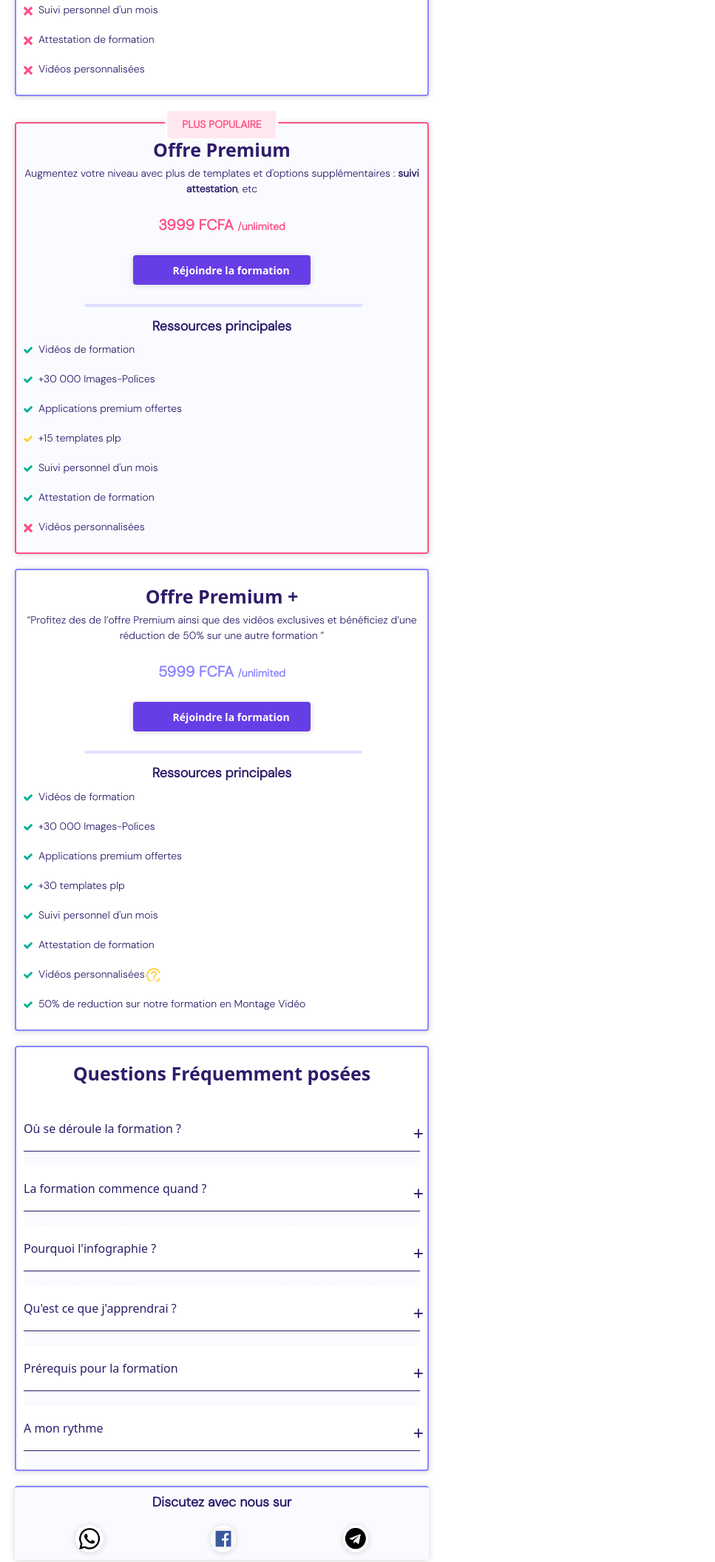
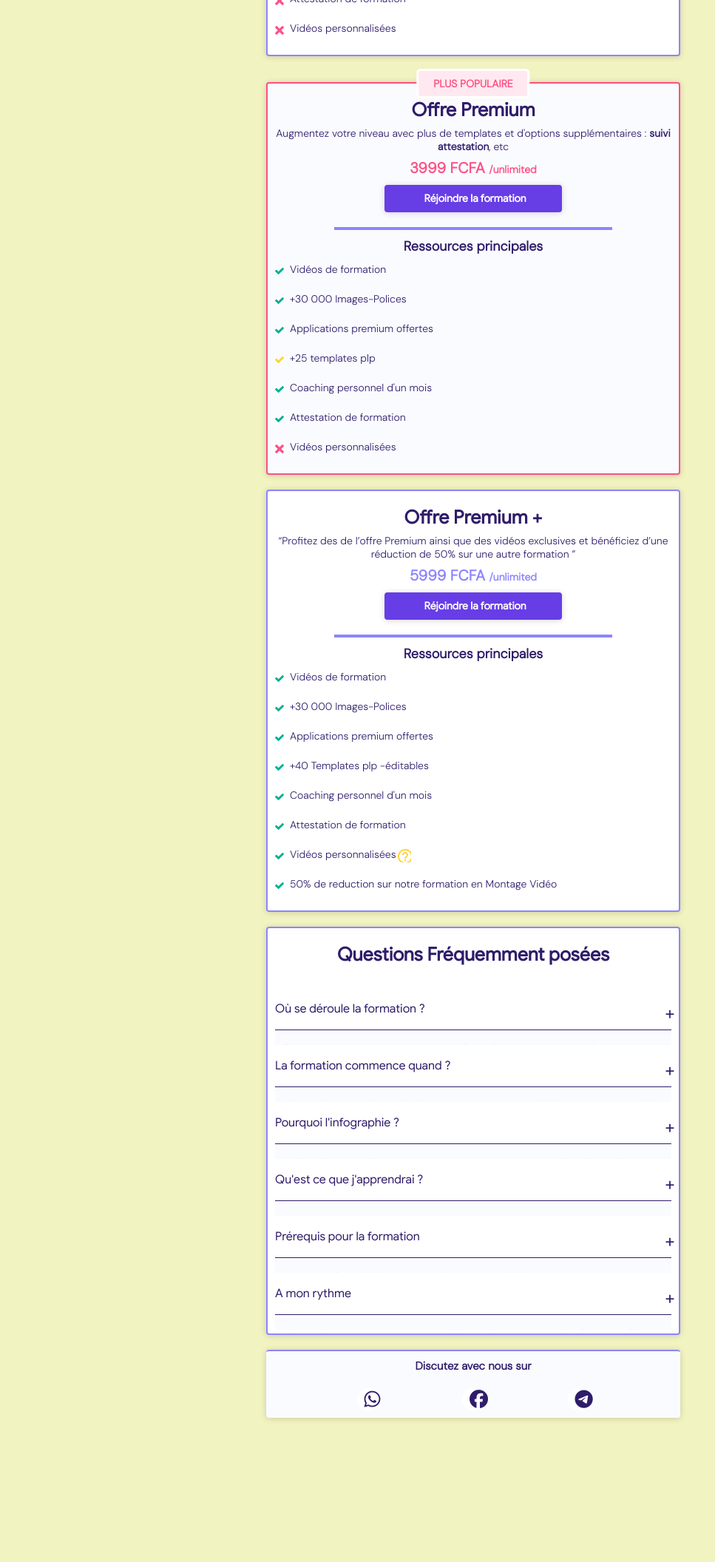
Before and after one commit to Abdine24/Complete, a plain HTML site: page index.html in a window 1280 px wide. Shown: the part 525-2637 px from the top of the page at 74% size, without its empty margins (0-967 px from the left). After the commit the page ends 2462 px from the top, so only its background shows below. Drawn offline with nearby package versions, Linux system fonts and the light colour scheme.

Commit message:
change icon

```diff
--- a/css/styles.css
+++ b/css/styles.css
@@ -18,19 +18,27 @@
 }
 body{
     font-family: "GoogleSans"; /*'Segoe UI', sans-serif; */
+    /* transform: translateX(25%); */
+    background-color: #f1f3c1;
+    display: flex;
+    justify-content: center;
 }
 /* Conteneur principal */
 .main-box{
+    /* position: relative; */
     max-width: 600px;
     padding: 20px;
     text-align: center;
 }
 
 .deadline{
-    width: 100%;
+    /* white-space: nowrap; */
+    max-width: 600px;
     position:fixed;
     background-color: #301c6a78;
     top:0px;
+    left: 0;
+    right: 0;
     z-index: 10;
     display: flex;
     align-items: center;
@@ -44,16 +52,19 @@ body{
     border: 2px solid #8c85ff;
     background-color: rgb(240, 251, 255);
     color:#fc5185;
+    border-radius: 5px;
     font-size: 15px;
     font-weight: 600;
     padding: 10px;
     margin-right: 5px ;
 }
 
+
 #text{
     /* background-color: white; */
     padding-left: 0px;
     border: none;
+    margin-left: 0px;
     font-size: 14px;
     color:#ffffff;
     margin-right: 8px;
@@ -102,7 +113,7 @@ footer h4{
     margin: 10px auto 0 auto;
 }
 
-.offer h4, footer h4{
+.offer h4{
     margin-bottom: 10px;
     font-weight: 600;
     font-family: "DmSans";
@@ -134,19 +145,25 @@ footer h4{
     height: 20px;
 }
 
-.hr{
-    max-width: 70%;
-    color:#d5dfff;
+.hr {
+    display: flex;
+    justify-content: center;
+    align-items: center;
+    width: 70%;
+    color: #d5dfff;
     border: 2px solid #8c85ff;
-    transform: translateX(22%);
-
-}
+    margin: 10px auto 10px auto;
+  }
 
 .price{
     font-size: 20px;
     margin-top: 7px;
     color:#8c85ff;
     font-weight: 800;
+}
+
+.spn{
+    color:green;
 }
 
 .snd-price {
@@ -157,7 +174,7 @@ span, p{
     font-size: 14px;
 }
 
-a{
+a:not(footer a){
     padding: 10px 10%;
     max-width: 240px;
     max-height: 40px;
@@ -308,40 +325,41 @@ footer{
     border-top:2px solid #8c85ff;
     /* border: 2px solid #8c85ff; */
 }
-
+footer h4{
+    margin-bottom: 10px;
+    font-family: "DmSans";
+    font-size: 15px;
+}
 .social-network{
-    padding: 0px 10px;
+    padding:10px;
 }
 
 footer .social-network{
     display: flex;
+    align-items: center;
+    justify-content: space-evenly;
 }
 
 footer .social-network a{
     display: flex;
+    width: 30px;
+    height: 30px;
+    border-radius: 100%;
     align-items: center;
+    justify-items: center;
     text-decoration: none;
-    border-radius: 3px;
     background-color: white;
 }
 
 footer .social-network a:hover{
-    /* border: 2px solid #3a6c55; */
     scale: 1.1;
 }
 
 footer .social-network a p{
-   font-size: 14px;
-   margin:10px 0 10px 0;
+   font-size: 25px;
+   margin:10px;
 }
 
-footer .social-network a img{
-    width: 30px;
-    /* height: 25px; */
-    margin:  0;
-    object-fit: cover/center no-repeat;
-    /* scale: 1.1; */
- }
 /* -------------Commentaires----------- */
 .comment-box{
     margin-top: 14px;
@@ -377,3 +395,16 @@ footer .social-network a img{
     border-radius: 3px;
     margin-bottom: 10px;
 }
+
+@media screen and(min-width:600px) {
+    .deadline{
+        /* white-space: nowrap; */
+        max-width: 600px;
+        position:fixed;
+        background-color: #301c6a78;
+        top:0px;
+        left: 50%;
+        /* right: 0; */
+        z-index: 10;
+    }
+}
--- a/index.html
+++ b/index.html
@@ -5,14 +5,11 @@
     <meta name="viewport" content="width=device-width, initial-scale=1.0">
     <meta property="og:title" content="Formation complète"/>
     <link rel="stylesheet" href="./css/styles.css">
-    <link href="https://cdn.jsdelivr.net/npm/bootstrap@5.3.2/dist/css/bootstrap.min.css" rel="stylesheet" integrity="sha384-T3c6CoIi6uLrA9TneNEoa7RxnatzjcDSCmG1MXxSR1GAsXEV/Dwwykc2MPK8M2HN" crossorigin="anonymous">
-    <script src="https://cdn.jsdelivr.net/npm/bootstrap@5.3.2/dist/js/bootstrap.bundle.min.js" integrity="sha384-C6RzsynM9kWDrMNeT87bh95OGNyZPhcTNXj1NW7RuBCsyN/o0jlpcV8Qyq46cDfL" crossorigin="anonymous"></script>
-    <script src="jquery-3.7.1.min.js"></script>
+    <link rel="stylesheet" href="https://cdnjs.cloudflare.com/ajax/libs/font-awesome/6.5.1/css/all.min.css" integrity="sha512-DTOQO9RWCH3ppGqcWaEA1BIZOC6xxalwEsw9c2QQeAIftl+Vegovlnee1c9QX4TctnWMn13TZye+giMm8e2LwA==" crossorigin="anonymous" referrerpolicy="no-referrer" />
 </head>
 <body>
 
     <div class="main-box">
-
         <div class="deadline">
             <h4 id="text">Temps restants</h4>
             <h4 id="jours"></h4>
@@ -26,7 +23,7 @@
             <div class="offer_header">
                 <h2 class="offer_name">Offre Start</h2>
                 <p>Une solution idéale pour ceux qui ont déjà <span>des bases</span>  pour découvrir de nouvelles astuces pour se perfectionner</p>
-                <p class="price">2499 FCFA <span>/unlimited</span></p>
+                <p class="price" id="first-price">2499 FCFA <span>/unlimited</span></p>
                 <a href="" class="join_course">Réjoindre la formation</a>
                 <hr class="hr">
             </div> <!--offer-header-->
@@ -49,12 +46,12 @@
 
             <div class="line">
                 <img src="./images/ic-check.svg" alt="Icon" aria-label="check" style="filter: brightness(0) saturate(100%) invert(92%) sepia(53%) saturate(3535%) hue-rotate(324deg) brightness(100%) contrast(101%)">
-                <p>5 templates plp</p>
+                <p>+10 templates plp</p>
             </div>
 
             <div class="line">
                 <img src="./images/croix.svg" alt="Icon" aria-label="cross" style="filter: brightness(0) saturate(100%) invert(62%) sepia(48%) saturate(7061%) hue-rotate(313deg) brightness(101%) contrast(98%)">
-                <p>Suivi personnel d'un mois</p>
+                <p>Coaching personnel d'un mois</p>
             </div>
 
             <div class="line">
@@ -99,12 +96,12 @@
 
             <div class="line">
                 <img src="./images/ic-check.svg" alt="Icon" aria-label="check" style="filter: brightness(0) saturate(100%) invert(92%) sepia(53%) saturate(3535%) hue-rotate(324deg) brightness(100%) contrast(101%)">
-                <p>+15 templates plp</p>
+                <p>+25 templates plp</p>
             </div>
 
             <div class="line">
                 <img src="./images/ic-check.svg" alt="Icon" aria-label="cross">
-                <p>Suivi personnel d'un mois</p>
+                <p>Coaching personnel d'un mois</p>
             </div>
 
             <div class="line">
@@ -148,12 +145,12 @@
 
             <div class="line">
                 <img src="./images/ic-check.svg" alt="Icon" aria-label="check">
-                <p>+30 templates plp </p>
+                <p>+40 Templates plp -éditables</p>
             </div>
 
             <div class="line">
                 <img src="./images/ic-check.svg" alt="Icon" aria-label="check">
-                <p>Suivi personnel d'un mois</p>
+                <p>Coaching personnel d'un mois</p>
             </div>
 
             <div class="line">
@@ -214,23 +211,24 @@
             <h4>Discutez avec nous sur</h4>
             <div class="social-network">
 
-                <a href="https://wa.me/message/MGLWL5WFXD3QD1" style="border-radius: 50%;padding: 4px ; text-align:center">
-                    <img src="./images/WhatsApp-icon.png" alt="">
+                <a href="https://wa.me/message/MGLWL5WFXD3QD1">
+                    <!-- <img src="./images/WhatsApp-icon.png" alt=""> -->
+                    <p><i class="fa-brands fa-whatsapp"></i></p>
                 </a>
-                <a href="https://www.facebook.com/profile.php?id=100092996555096"  style="border-radius: 50%;padding: 2px ; text-align:center">
-                    <img src="./images/facebook-logo.png" alt="">
+                <a href="https://www.facebook.com/profile.php?id=100092996555096">
+                    <!-- <img src="./images/facebook-logo.png" alt=""> -->
+                    <p><i class="fa-brands fa-facebook"></i></p>
                 </a>
-                <a href="https://t.me/JeSuisEnLigne"  style="border-radius: 50%;padding: 2px ; text-align:center">
-                    <img src="./images/Telegram-icon-2.png" alt="">
+                <a href="https://t.me/JeSuisEnLigne">
+                    <!-- <img src="./images/Telegram-icon-2.png" alt=""> -->
+                    <p><i class="fa-brands fa-telegram"></i></p>
                 </a>
             </div>
           </footer>
 
     </div>  <!--offers-->
 
-
+    <script src="./javascript/rebours.js"></script>
     <script src="./javascript/app.js"></script>
-    <script src="./javascript/rebours.js"></script>
-
 </body>
 </html>
--- a/javascript/rebours.js
+++ b/javascript/rebours.js
@@ -1,4 +1,4 @@
-var countDownDate = new Date("Dec 27, 2023 23:59:59").getTime();
+var countDownDate = new Date("Dec 28, 2023 20:46:00").getTime();
 
 // Mettre à jour le compte à rebours toutes les secondes
 var x = setInterval(function() {
@@ -20,6 +20,7 @@ var x = setInterval(function() {
   var heures= document.getElementById("heures");
   var maMinute = document.getElementById("maMinute");
   var secondes= document.getElementById("secondes");
+  var price = document.getElementById("first-price");
 
   jours.innerHTML= days + " J ";
   heures.innerHTML= hours + " H ";
@@ -34,6 +35,10 @@ var x = setInterval(function() {
   // Si le compte à rebours est terminé, afficher un message
   if (distance < 0) {
     clearInterval(x);
-    document.getElementById("countdown").innerHTML = "EXPIRÉ";
+    jours.innerHTML= "<span >0 J</span>";
+    heures.innerHTML= "<span>0 H</span>";
+    secondes.innerHTML= "<span>0 s</span>";
+    maMinute.innerHTML= "<span>0 m</span>";
+    price.innerHTML = "10000 FCFA <span>/unlimited</span>";
   }
 }, 1000);
```
